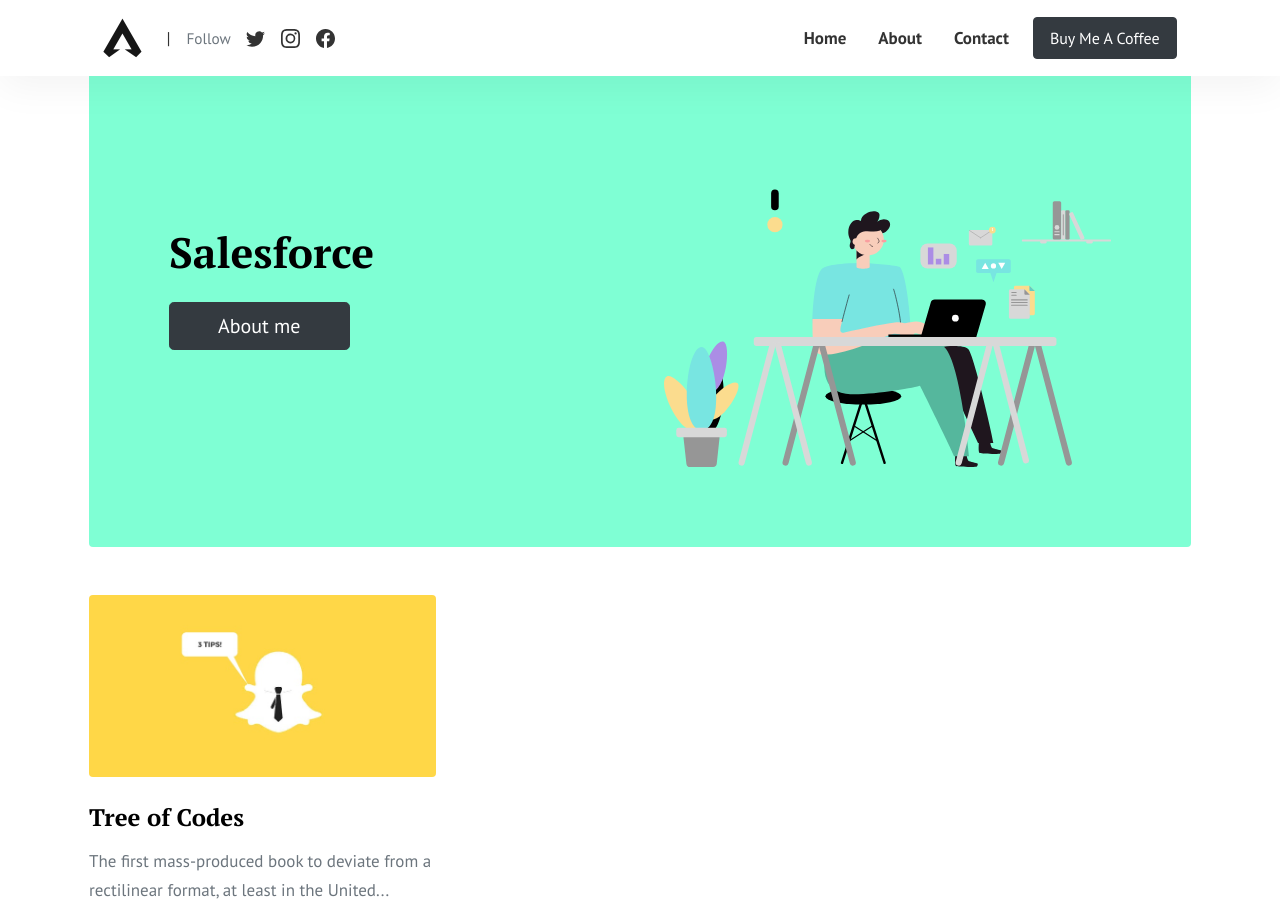
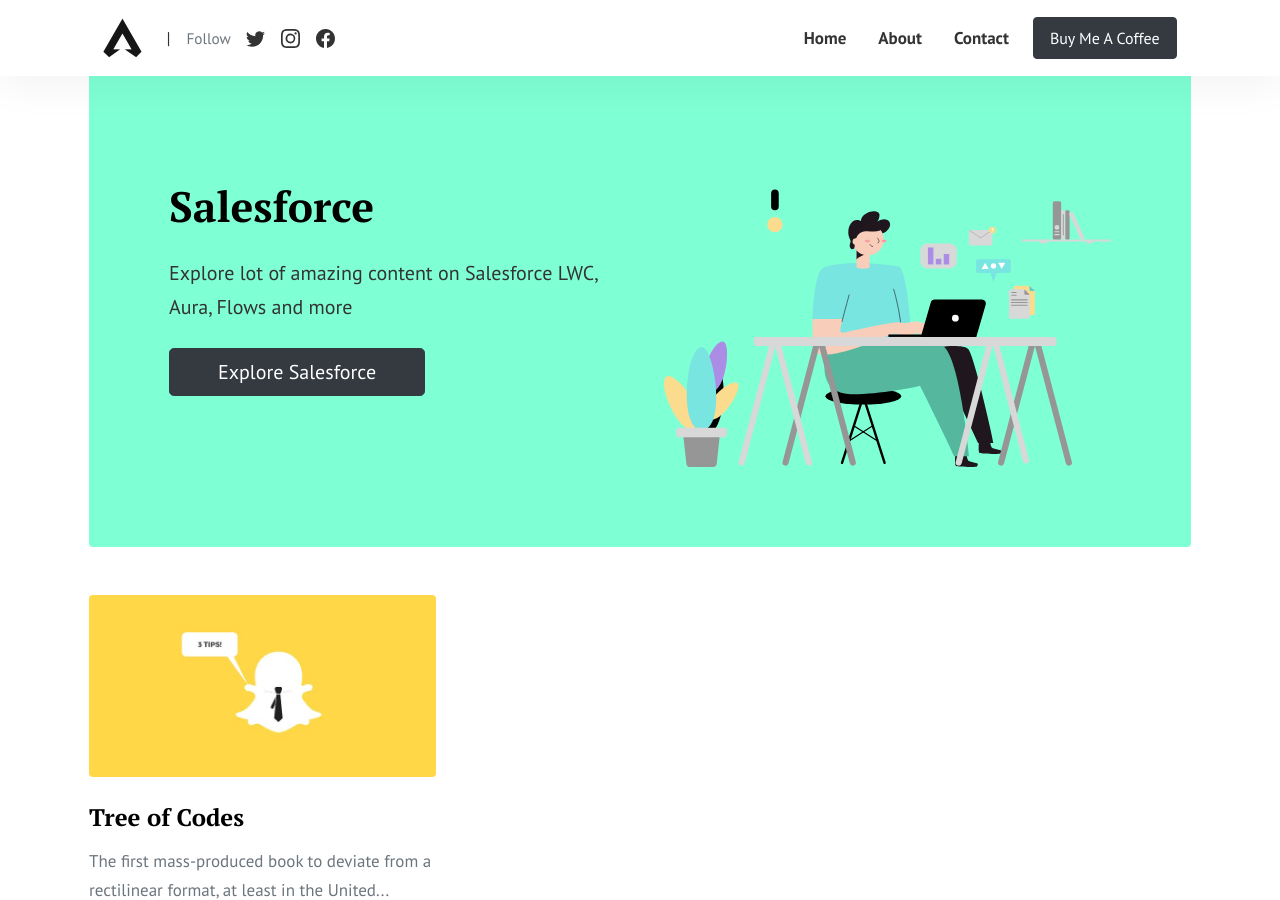
Before and after one commit to kishorekrrish/SoCalledBlogger-Main, a Jekyll site: the page built from index.html, in a window 1280 px wide and 900 px high, scrolled down 680 px. Built offline with Jekyll 4.4.1, drawn with Linux system fonts in a browser that asks for light colours; the list of posts is cut into pages by our own code; comment, search, counter and statistics services are not loaded.

Commit message:
Salesforce

```diff
--- a/index.html
+++ b/index.html
@@ -24,8 +24,8 @@
   <div class="row align-items-center justify-content-between">
     <div class="col-md-6">
       <h1 class="font-weight-bold mb-4 serif-font">Salesforce</h1>
-      <p class="lead mb-4"></p>
-      <a href="{{site.baseurl}}/about" class="btn btn-dark text-white px-5 btn-lg">About me</a>
+      <p class="lead mb-4">Explore lot of amazing content on Salesforce LWC, Aura, Flows and more</p>
+      <a href="{{site.baseurl}}/about" class="btn btn-dark text-white px-5 btn-lg">Explore Salesforce</a>
     </div>
     <div class="col-md-6 text-right pl-0 pl-lg-4">
       <img class="intro" height="500" src="{{site.baseurl}}/assets/images/intro.svg">
```
